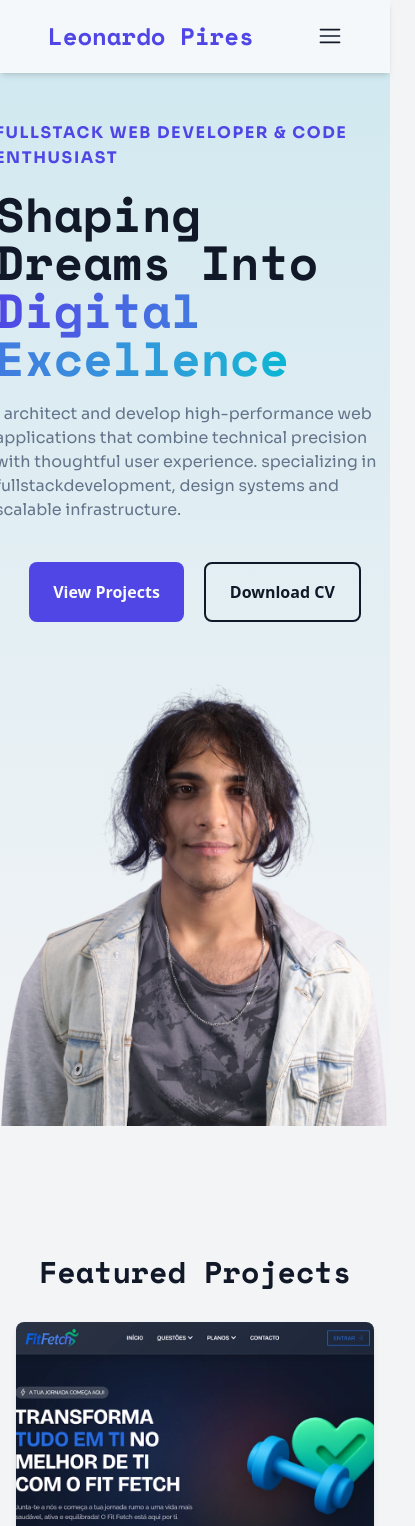
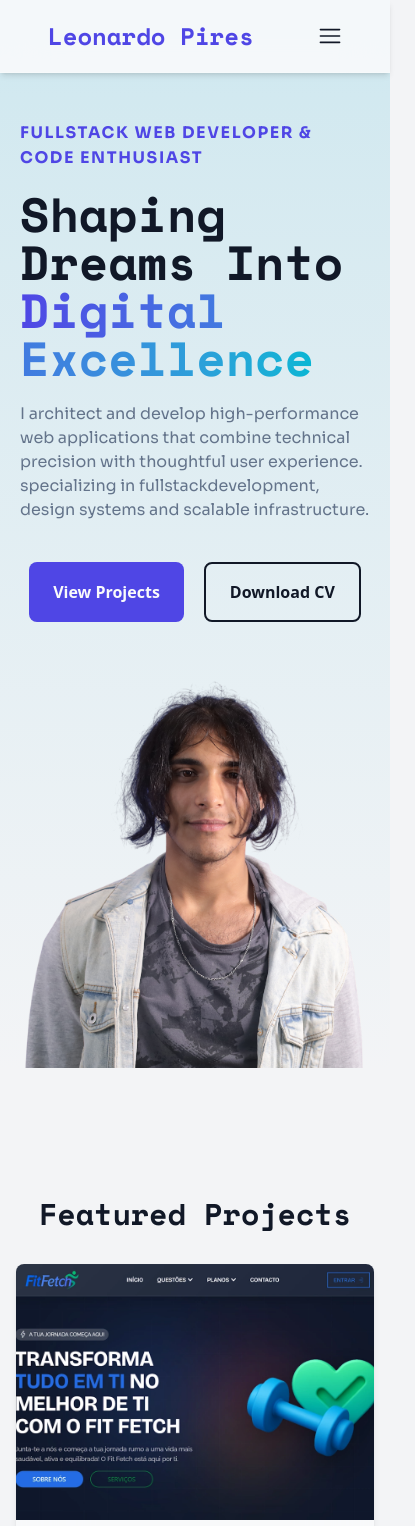
Before and after one commit to leonardojpires/personal-website, a React (Vite) app: page / in a window 390 px wide. Shown: the top 1526 px of the page, 415 px wide, since content can reach past the window. Built offline with nearby package versions, Linux system fonts and the light colour scheme.

Commit message:
fixed responsivity issue caused by hero section's imasge

```diff
--- a/src/layouts/Hero/Hero.jsx
+++ b/src/layouts/Hero/Hero.jsx
@@ -7,7 +7,7 @@ import { FaBookBookmark } from "react-icons/fa6";
 export default function Hero() {
   return (
     <section className="pt-30 lg:pt-30 bg-linear-to-t from-gray-100 to-(--color-secondary)/20 flex justify-center min-h-screen">
-      <div className="hero-section px-5">
+      <div className="hero-section">
 
         <div className="w-full md:w-1/2">
           <span className="tracking-widest uppercase font-bold md:text-sm text-(--color-primary) font-body">
--- a/src/layouts/Hero/index.css
+++ b/src/layouts/Hero/index.css
@@ -1,7 +1,7 @@
 @import "tailwindcss";
 
 .hero-section {
-    @apply relative w-[1200px] flex flex-col md:flex-row lg:items-center gap-10 lg:gap-20;
+    @apply relative w-[1200px] flex flex-col md:flex-row lg:items-center gap-10 lg:gap-20 px-5;
 }
 
 .hero-buttons {
@@ -27,9 +27,3 @@
 .hero-image {
     @apply relative md:absolute w-full sm:w-[300px] md:w-[450px] lg:w-[500px] bottom-0 right-0;
 }
-
-@media (max-width: 860px) {
-    .hero-image {
-        @apply w-[400px];
-    }
-}
```
